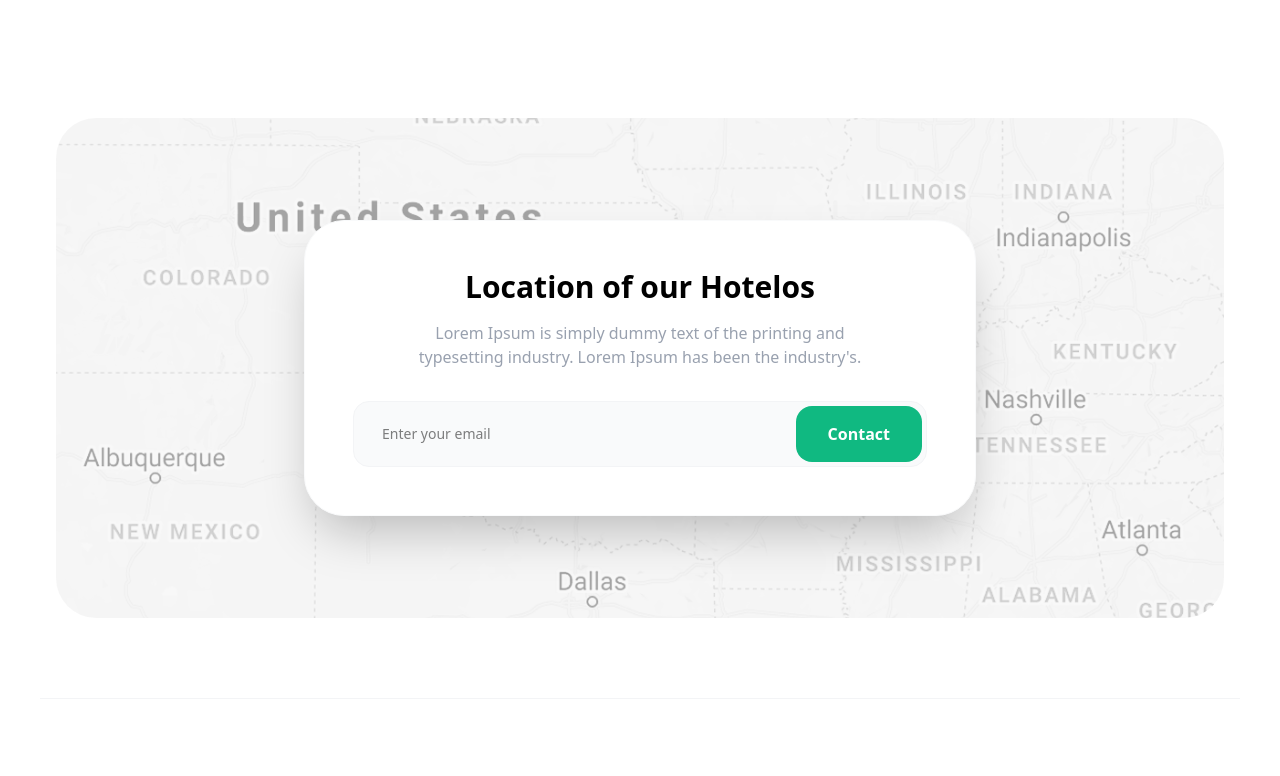
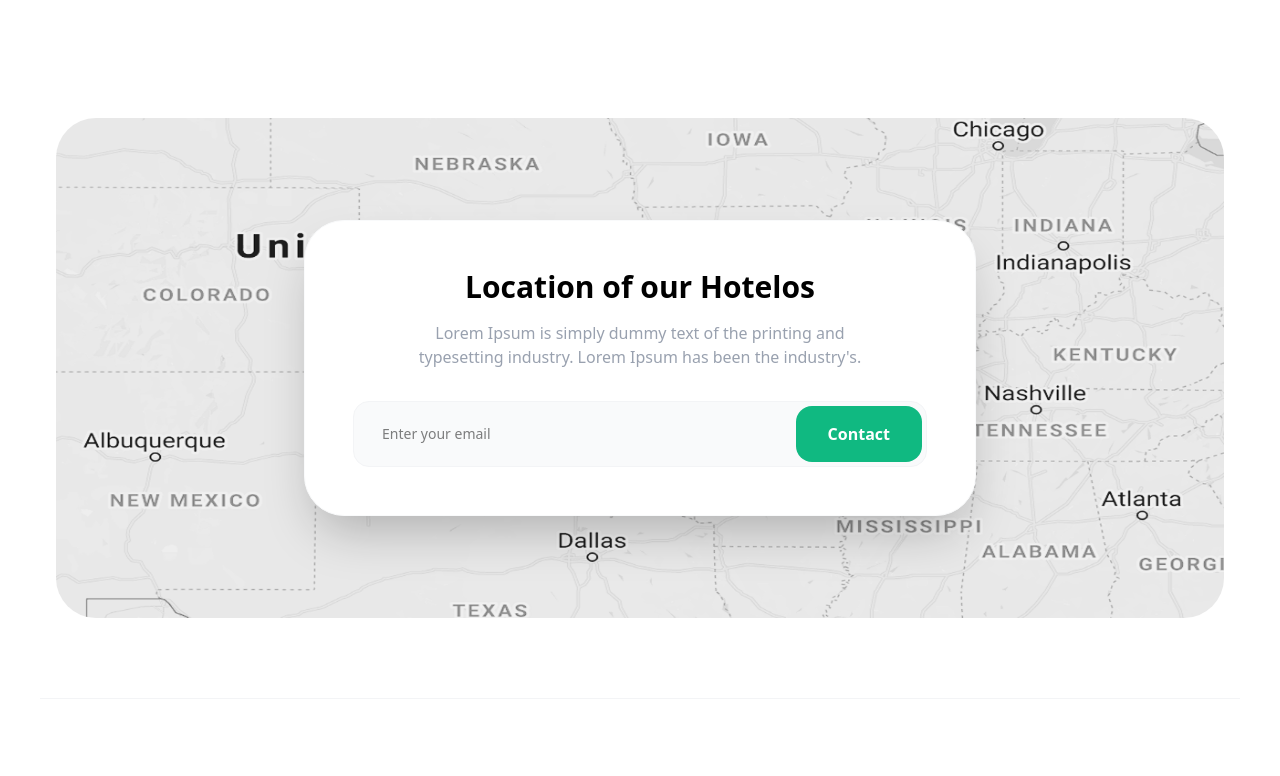
Before and after one commit to Melikzoda-Muslihiddin/homework-8, a website: page src/indexv2.html in a window 1280 px wide. Shown: the part 3073-3849 px from the top of the page. Drawn offline with nearby package versions, Linux system fonts and the light colour scheme; files that its build step writes are made by us from their sources.

Commit message:
end commit for branch2

```diff
--- a/src/indexv2.html
+++ b/src/indexv2.html
@@ -160,7 +160,7 @@
         </section>
 
         <section class="relative my-20">
-            <img src="./map (2).png" class="w-full h-125 object-cover rounded-[40px] opacity-40 grayscale" alt="">
+            <img src="./map (2).png" class="w-full h-125 rounded-[40px]" alt="">
             <div class="absolute inset-0 flex items-center justify-center">
                 <div class="bg-white p-12 rounded-[40px] shadow-2xl max-w-2xl w-full text-center border border-gray-50">
                     <h2 class="text-3xl font-bold mb-4">Location of our Hotelos</h2>
```
Also changed, not shown: src/Group 23.png (added).
